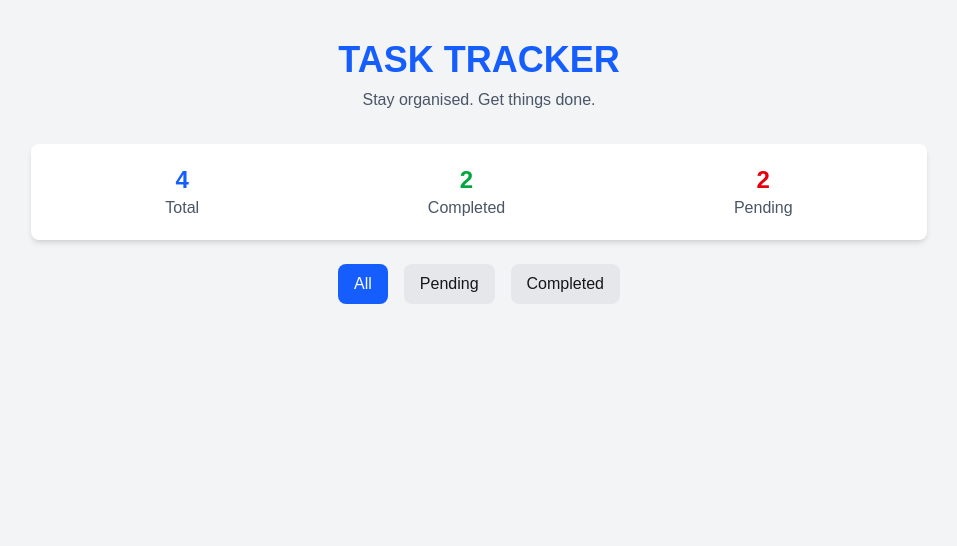
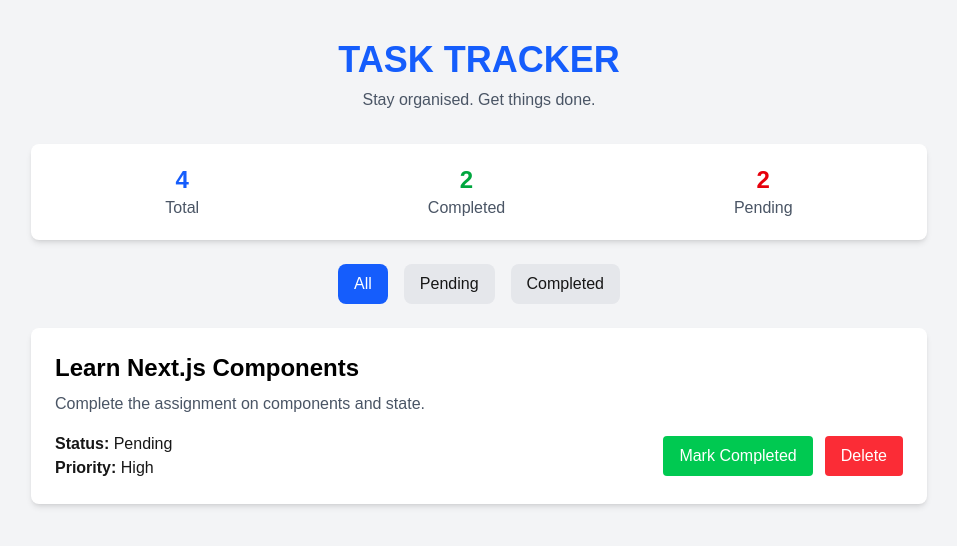
Before and after one commit to soham598-12/Task-Manager, a Next.js app: page / in a window 1280 px wide. Shown: the top 546 px of the page, without its empty margins (161-1118 px from the left). Built offline with nearby package versions, Linux system fonts and the light colour scheme.

Commit message:
Added Task Card

```diff
--- a/app/page.tsx
+++ b/app/page.tsx
@@ -1,6 +1,7 @@
 import Header from "@/components/Header";
 import TaskStats from "@/components/TaskStats";
 import FilterButtons from "@/components/FilterButtons";
+import TaskCard from "@/components/TaskCard";
 
 export default function Home() {
   return (
@@ -17,6 +18,13 @@ export default function Home() {
 
         <FilterButtons activeFilter="All" />
 
+        <TaskCard
+          title="Learn Next.js Components"
+          description="Complete the assignment on components and state."
+          completed={false}
+          priority="High"
+        />
+
       </div>
     </main>
   );
--- a/components/TaskCard.tsx
+++ b/components/TaskCard.tsx
@@ -0,0 +1,58 @@
+type TaskCardProps = {
+  title: string;
+  description: string;
+  completed: boolean;
+  priority: string;
+};
+
+export default function TaskCard({
+  title,
+  description,
+  completed,
+  priority,
+}: TaskCardProps) {
+  return (
+    <div className="bg-white rounded-lg shadow-md p-6 mb-5">
+
+      <h2
+        className={`text-2xl font-bold ${
+          completed ? "line-through text-gray-400" : "text-black"
+        }`}
+      >
+        {title}
+      </h2>
+
+      <p className="text-gray-600 mt-2">
+        {description}
+      </p>
+
+      <div className="mt-4 flex justify-between items-center">
+
+        <div>
+          <p>
+            <span className="font-semibold">Status:</span>{" "}
+            {completed ? "Completed ✅" : "Pending"}
+          </p>
+
+          <p>
+            <span className="font-semibold">Priority:</span> {priority}
+          </p>
+        </div>
+
+        <div className="flex gap-3">
+
+          <button className="bg-green-500 hover:bg-green-600 text-white px-4 py-2 rounded">
+            {completed ? "Mark Pending" : "Mark Completed"}
+          </button>
+
+          <button className="bg-red-500 hover:bg-red-600 text-white px-4 py-2 rounded">
+            Delete
+          </button>
+
+        </div>
+
+      </div>
+
+    </div>
+  );
+}
```
